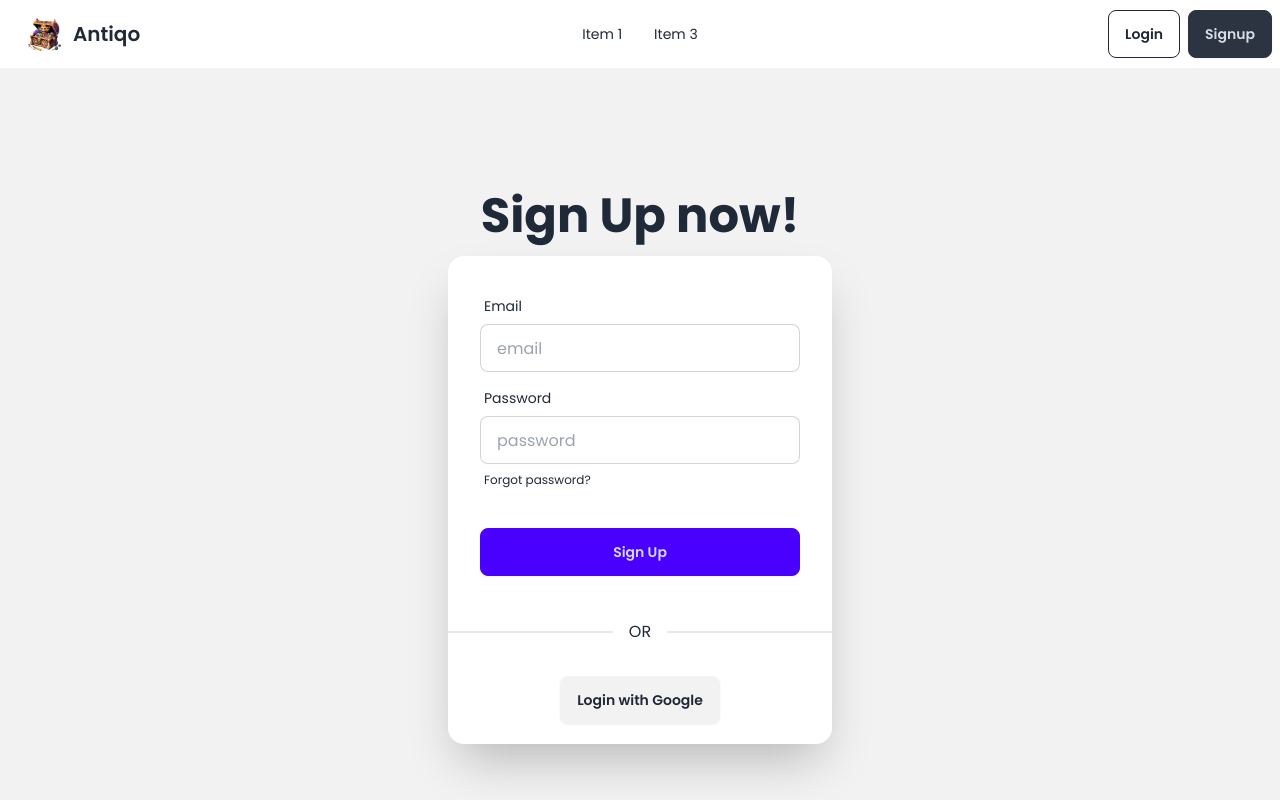
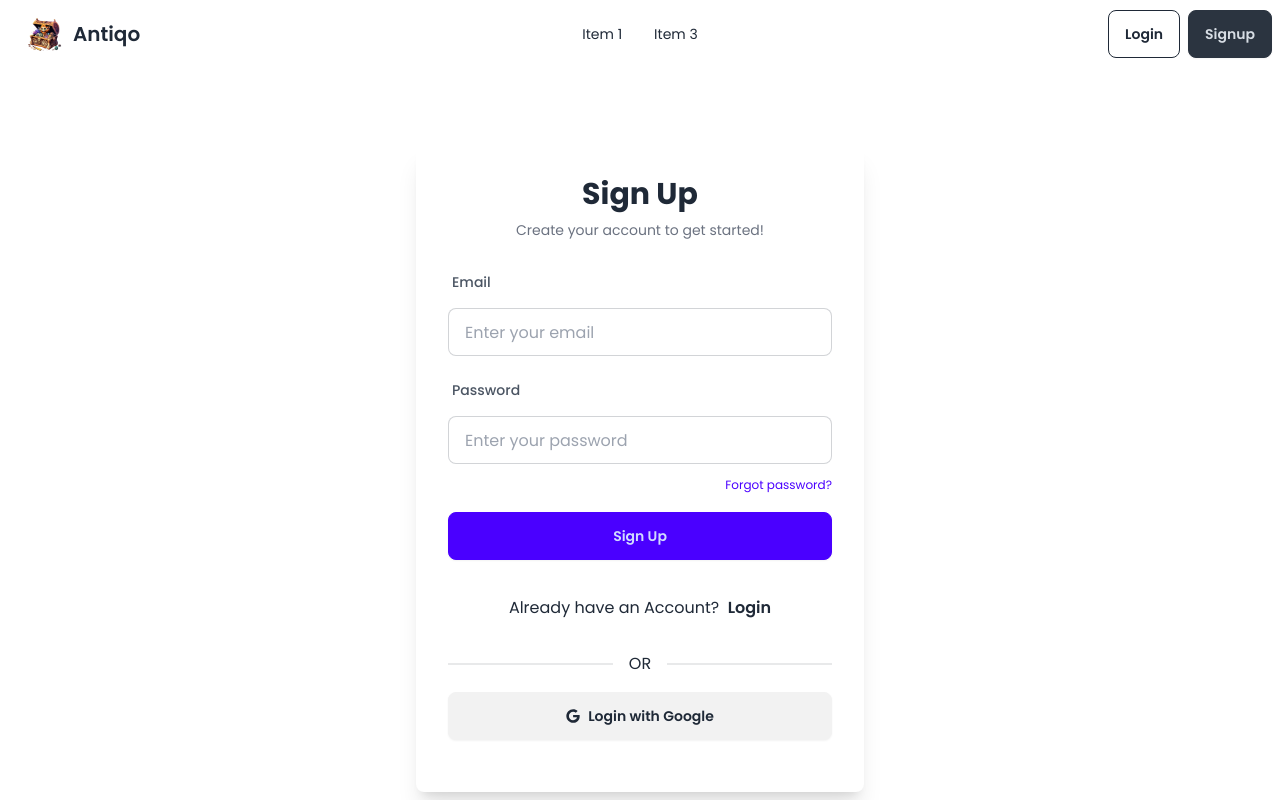
Before and after one commit to ornobaadi/Antiqo-Tracker-Client, a React (Vite) app: page /signup in a window 1280 px wide. Shown: the top 800 px of the page. Built offline with nearby package versions, Linux system fonts and the light colour scheme; no server answers.

Commit message:
Updated signup login details page design

```diff
--- a/package.json
+++ b/package.json
@@ -15,6 +15,7 @@
     "match-sorter": "^8.0.0",
     "react": "^18.3.1",
     "react-dom": "^18.3.1",
+    "react-icons": "^5.4.0",
     "react-router-dom": "^7.1.0",
     "react-toastify": "^11.0.2",
     "sort-by": "^1.2.0"
--- /dev/null
+++ b/src/hooks/useAuth.jsx
@@ -0,0 +1,9 @@
+import { useContext } from "react"
+import AuthContext from "../context/AuthContext/AuthContext"
+
+const useAuth = () => {
+    const context = useContext(AuthContext)
+    return context;
+}
+
+export default useAuth;
--- a/src/pages/Home/HotAntiqueCard.jsx
+++ b/src/pages/Home/HotAntiqueCard.jsx
@@ -15,24 +15,15 @@ const HotAntiqueCard = ({ antique }) => {
                 <p className="text-sm text-gray-500">{antique.historicalContext}</p>
                 <div className="text-sm mt-2">
                     <p>
-                        <span className="font-semibold">Created At:</span> {antique.createdAt}
-                    </p>
-                    <p>
-                        <span className="font-semibold">Discovered At:</span> {antique.discoveredAt}
-                    </p>
-                    <p>
-                        <span className="font-semibold">Discovered By:</span> {antique.discoveredBy}
-                    </p>
-                    <p>
-                        <span className="font-semibold">Present Location:</span> {antique.presentLocation}
+                        <span className="font-semibold">Like Count: </span> {}
                     </p>
                 </div>
                 <div className="card-actions justify-end mt-4">
                     <Link
                         to={`/antiques/${_id}`}
-                        className="btn btn-primary btn-sm"
+                        className="btn btn-primary"
                     >
-                        Learn More
+                        View Details
                     </Link>
                 </div>
             </div>
--- a/src/pages/Login/Login.jsx
+++ b/src/pages/Login/Login.jsx
@@ -1,14 +1,13 @@
 import { useContext } from "react";
-import { toast, ToastContainer } from "react-toastify";
 import AuthContext from "../../context/AuthContext/AuthContext";
 import SocialLogin from "../../shared/SocialLogin";
-import { useLocation, useNavigate } from "react-router-dom";
+import { Link, useLocation, useNavigate } from "react-router-dom";
 
 const Login = () => {
     const { loginUser } = useContext(AuthContext);
     const navigate = useNavigate();
     const location = useLocation();
-    console.log('In login page',location);
+    console.log('In login page', location);
     const from = location.state || '/';
 
     const handleLogin = e => {
@@ -19,7 +18,7 @@ const Login = () => {
         console.log(email, password);
 
         loginUser(email, password)
-        .then(result =>{
+            .then(result => {
                 console.log('login', result.user);
                 navigate(from)
             })
@@ -29,37 +28,53 @@ const Login = () => {
     }
 
     return (
-        <div className="hero bg-base-200 min-h-screen">
-            <div className="hero-content flex-col">
-                <div className="text-center lg:text-left">
-                    <h1 className="text-5xl font-bold">Login now!</h1>
+        <div className="min-h-screen bg-base-100 flex items-center justify-center">
+            <div className="max-w-md w-full bg-base-100 shadow-xl rounded-lg p-8">
+                <div className="text-center mb-6">
+                    <h1 className="text-3xl font-bold">Login</h1>
+                    <p className="text-sm text-gray-500 mt-2">Welcome back! Please login to continue.</p>
                 </div>
-                <div className="card bg-base-100 w-full shrink-0 shadow-2xl">
-                    <form onSubmit={handleLogin} className="card-body">
+                <form onSubmit={handleLogin} className="space-y-4">
                     <div className="form-control">
-                            <label className="label">
-                                <span className="label-text">Email</span>
+                        <label className="label mb-2 text-sm font-medium text-gray-600">
+                            <span>Email</span>
                         </label>
-                            <input type="email" name="email" placeholder="email" className="input input-bordered" required />
+                        <input
+                            type="email"
+                            name="email"
+                            placeholder="Enter your email"
+                            className="input input-bordered w-full"
+                            required
+                        />
                     </div>
                     <div className="form-control">
-                            <label className="label">
-                                <span className="label-text">Password</span>
+                        <label className="label mb-2 text-sm font-medium text-gray-600">
+                            <span>Password</span>
                         </label>
-                            <input type="password" name="password" placeholder="password" className="input input-bordered" required />
-                            <label className="label">
-                                <a href="#" className="label-text-alt link link-hover">Forgot password?</a>
-                            </label>
-                        </div>
-                        <div className="form-control mt-6">
-                            <button className="btn btn-primary">Login</button>
-                        </div>
-                    </form>
-                    <SocialLogin></SocialLogin>
+                        <input
+                            type="password"
+                            name="password"
+                            placeholder="Enter your password"
+                            className="input input-bordered w-full"
+                            required
+                        />
+                        <div className="text-right mt-2">
+                            <a href="#" className="text-xs text-primary hover:underline">
+                                Forgot password?
+                            </a>
                         </div>
                     </div>
-            <ToastContainer />
+                    <div className="form-control">
+                        <button className="btn btn-primary w-full">Login</button>
                     </div>
+                    <h2 className="text-center py-5">Don&apos;t have an Account? &nbsp;
+                        <Link to='/signup' className="font-semibold">Signup</Link>
+                    </h2>
+                </form>
+                <SocialLogin />
+            </div>
+        </div>
+
     );
 };
 
--- a/src/pages/Signup/Signup.jsx
+++ b/src/pages/Signup/Signup.jsx
@@ -3,6 +3,7 @@ import { toast, ToastContainer } from 'react-toastify';
 import 'react-toastify/dist/ReactToastify.css';
 import AuthContext from '../../context/AuthContext/AuthContext';
 import SocialLogin from '../../shared/SocialLogin';
+import { Link } from 'react-router-dom';
 const Signup = () => {
 
     const { createUser } = useContext(AuthContext);
@@ -41,37 +42,54 @@ const Signup = () => {
     }
 
     return (
-        <div className="hero bg-base-200 min-h-screen">
-            <div className="hero-content flex-col">
-                <div className="text-center lg:text-left">
-                    <h1 className="text-5xl font-bold">Sign Up now!</h1>
+        <div className="min-h-screen bg-base-100 flex items-center justify-center">
+            <div className="max-w-md w-full bg-base-100 shadow-xl rounded-lg p-8">
+                <div className="text-center mb-6">
+                    <h1 className="text-3xl font-bold">Sign Up</h1>
+                    <p className="text-sm text-gray-500 mt-2">Create your account to get started!</p>
                 </div>
-                <div className="card bg-base-100 w-full max-w-sm shrink-0 shadow-2xl">
-                    <form onSubmit={handleSignup} className="card-body">
+                <form onSubmit={handleSignup} className="space-y-4">
                     <div className="form-control">
-                            <label className="label">
-                                <span className="label-text">Email</span>
+                        <label className="label mb-2 text-sm font-medium text-gray-600">
+                            <span>Email</span>
                         </label>
-                            <input type="email" name="email" placeholder="email" className="input input-bordered" required />
+                        <input
+                            type="email"
+                            name="email"
+                            placeholder="Enter your email"
+                            className="input input-bordered w-full"
+                            required
+                        />
                     </div>
                     <div className="form-control">
-                            <label className="label">
-                                <span className="label-text">Password</span>
+                        <label className="label mb-2 text-sm font-medium text-gray-600">
+                            <span>Password</span>
                         </label>
-                            <input type="password" name="password" placeholder="password" className="input input-bordered" required />
-                            <label className="label">
-                                <a href="#" className="label-text-alt link link-hover">Forgot password?</a>
-                            </label>
+                        <input
+                            type="password"
+                            name="password"
+                            placeholder="Enter your password"
+                            className="input input-bordered w-full"
+                            required
+                        />
+                        <div className="text-right mt-2">
+                            <a href="#" className="text-xs text-primary hover:underline">
+                                Forgot password?
+                            </a>
                         </div>
-                        <div className="form-control mt-6">
-                            <button className="btn btn-primary">Sign Up</button>
                     </div>
+                    <div className="form-control">
+                        <button className="btn btn-primary w-full">Sign Up</button>
+                    </div>
+                    <h2 className="text-center py-5">Already have an Account? &nbsp;
+                        <Link to='/login' className="font-semibold">Login</Link>
+                    </h2>
                 </form>
-                    <SocialLogin></SocialLogin>
-                </div>
+                <SocialLogin />
             </div>
             <ToastContainer />
         </div>
+
     );
 };
 
--- a/src/shared/Footer.jsx
+++ b/src/shared/Footer.jsx
@@ -3,7 +3,7 @@ const Footer = () => {
     return (
         <footer className="footer footer-center bg-neutral text-primary-content p-10">
             <aside>
-                <img className="w-52" src="/logo.webp" alt="" />
+                <img className="w-32" src="/logo.webp" alt="" />
                 <p className="font-bold">
                     ACME Industries Ltd.
                     <br />
--- a/src/shared/SocialLogin.jsx
+++ b/src/shared/SocialLogin.jsx
@@ -1,5 +1,6 @@
 import { useContext } from "react";
 import AuthContext from "../context/AuthContext/AuthContext";
+import { FaGoogle } from "react-icons/fa";
 
 const SocialLogin = () => {
     const { loginWithGoogle } = useContext(AuthContext);
@@ -17,7 +18,9 @@ const SocialLogin = () => {
         <>
             <div className="divider">OR</div>
             <div className="flex justify-center my-5">
-                <button onClick={handleGoogleLogin} className="btn">Login with Google</button>
+                <button onClick={handleGoogleLogin} className="btn w-full">
+                <FaGoogle />
+                Login with Google</button>
             </div>
         </>
     );
```
Also changed, not shown: src/pages/AntiqueDetails/AntiqueDetails.jsx (+57 -6 lines), 1 other file (tests, documents, lock files or other folders). Lines whose indentation alone changed are shown as unchanged.
